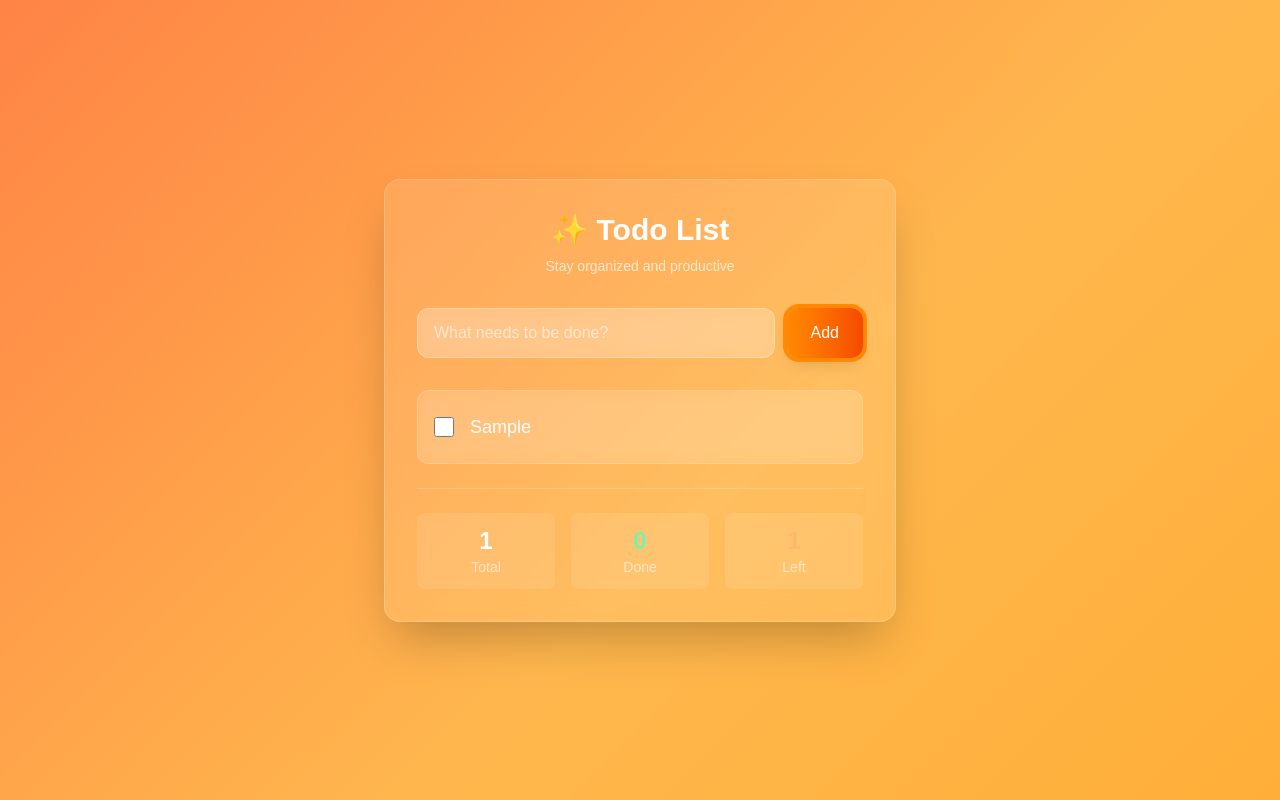
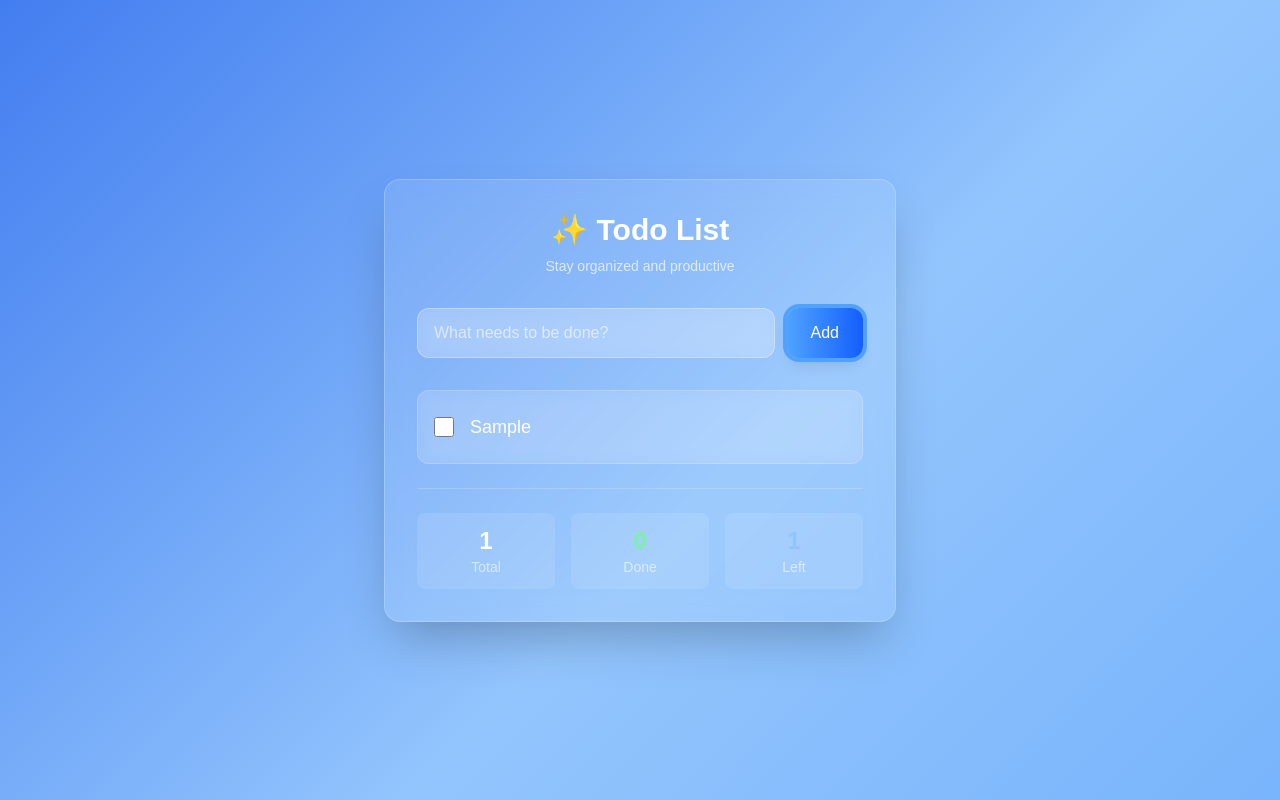
Before and after one commit to ns-test-org/simple-todo-list, a Next.js app in the folder packages/jam-notes/: page / in a window 1280 px wide. Both pictures are taken after typing "Sample" into the empty fields and a click on the button "Add". Built offline with nearby package versions, Linux system fonts and the light colour scheme.

Commit message:
AI chat session: Updated code and files

```diff
--- a/packages/jam-notes/src/app/globals.css
+++ b/packages/jam-notes/src/app/globals.css
@@ -26,7 +26,7 @@ html, body {
 }
 
 body {
-  background: linear-gradient(-45deg, #ff6b35, #ff8c42, #ffa726, #ffb74d, #ff7043, #ff5722);
+  background: linear-gradient(-45deg, #1e3a8a, #3b82f6, #60a5fa, #93c5fd, #2563eb, #1d4ed8);
   background-size: 400% 400%;
   animation: gradient-shift 8s ease infinite;
   color: var(--foreground);
--- a/packages/jam-notes/src/app/page.tsx
+++ b/packages/jam-notes/src/app/page.tsx
@@ -62,7 +62,7 @@ export default function TodoApp() {
           />
           <button
             onClick={addTodo}
-            className="px-6 py-3 bg-gradient-to-r from-orange-400 to-orange-600 text-white rounded-xl hover:from-orange-500 hover:to-orange-700 focus:outline-none focus:ring-2 focus:ring-orange-400 focus:ring-offset-2 focus:ring-offset-transparent transition-all transform hover:scale-105 font-medium shadow-lg"
+            className="px-6 py-3 bg-gradient-to-r from-blue-400 to-blue-600 text-white rounded-xl hover:from-blue-500 hover:to-blue-700 focus:outline-none focus:ring-2 focus:ring-blue-400 focus:ring-offset-2 focus:ring-offset-transparent transition-all transform hover:scale-105 font-medium shadow-lg"
           >
             Add
           </button>
@@ -87,7 +87,7 @@ export default function TodoApp() {
                   type="checkbox"
                   checked={todo.completed}
                   onChange={() => toggleTodo(todo.id)}
-                  className="w-5 h-5 text-orange-500 bg-white/20 border-white/30 rounded-md focus:ring-orange-400 focus:ring-2"
+                  className="w-5 h-5 text-blue-500 bg-white/20 border-white/30 rounded-md focus:ring-blue-400 focus:ring-2"
                 />
                 <span
                   className={`flex-1 text-lg ${
@@ -122,7 +122,7 @@ export default function TodoApp() {
                 <div className="text-white/60 text-sm">Done</div>
               </div>
               <div className="bg-white/10 rounded-lg p-3">
-                <div className="text-2xl font-bold text-orange-300">{todos.filter(t => !t.completed).length}</div>
+                <div className="text-2xl font-bold text-blue-300">{todos.filter(t => !t.completed).length}</div>
                 <div className="text-white/60 text-sm">Left</div>
               </div>
             </div>
```
